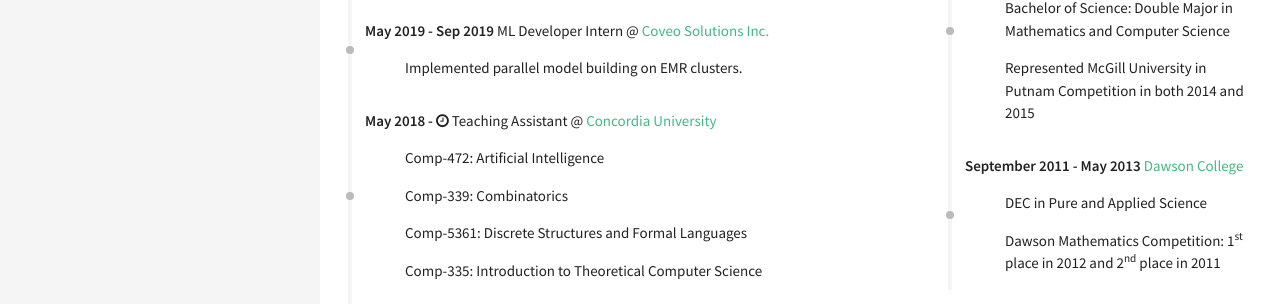
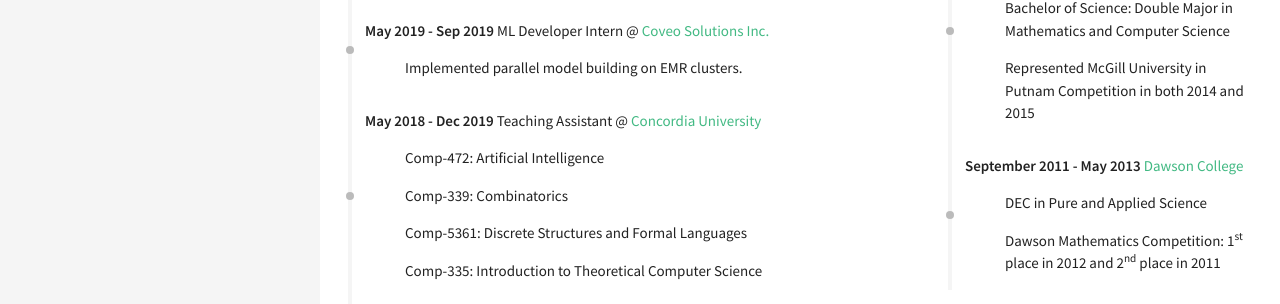
Before and after one commit to rezazzr/davari.io, a Jekyll site: the page built from index.html, in a window 1280 px wide. Shown: the part 937-1241 px from the top of the page. Built offline with Jekyll 4.4.1, drawn with Linux system fonts in a browser that asks for light colours; nearby versions of some CDN libraries.

Commit message:
updated my time at Concordia

```diff
--- a/_data/index/careers.yml
+++ b/_data/index/careers.yml
@@ -14,7 +14,7 @@
 
 - name: Concordia University
   link: https://www.concordia.ca/
-  date: May 2018 - <i class="fa fa-clock-o" aria-hidden="true" title="Until Now"></i>
+  date: May 2018 - Dec 2019
   job:  Teaching Assistant
   descr: <br><ul> <li>Comp-472&#58 Artificial Intelligence </li> <li>Comp-339&#58 Combinatorics </li> <li>Comp-5361&#58 Discrete Structures and Formal Languages </li> <li>Comp-335&#58 Introduction to Theoretical Computer Science</li> </ul>
 
```
